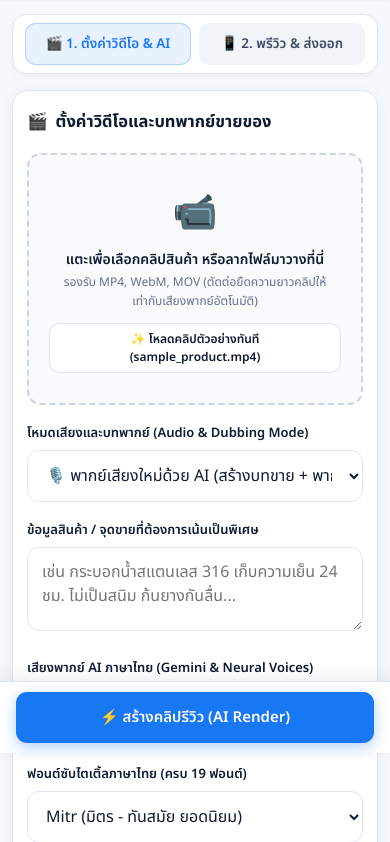
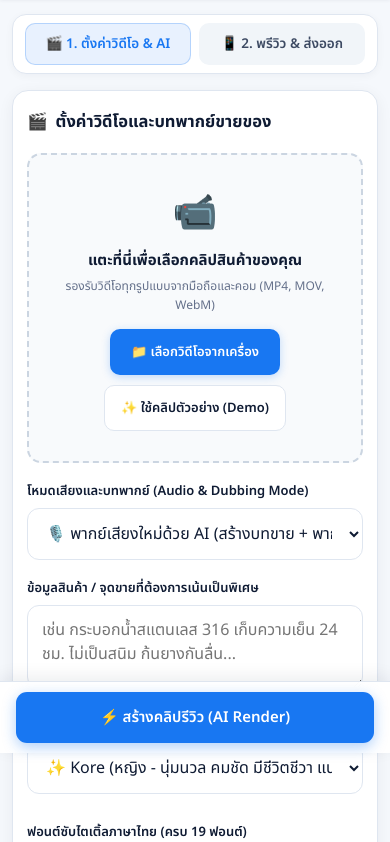
Before and after one commit to zerogamenet1-prog/likes-auto, a FastAPI app: page /studio in a window 390 px wide. Shown: the part 91-933 px from the top of the page. Run offline with FastAPI, Linux system fonts and the light colour scheme; data comes from the database, SQL or seed files in the repository.

Commit message:
fix(studio): improve video upload UX with direct file picker, tap-anywhere dropzone, and mobile sticky render trigger

```diff
--- a/studio.html
+++ b/studio.html
@@ -209,6 +209,13 @@
       height: 100%;
       opacity: 0;
       cursor: pointer;
+      z-index: 5;
+    }
+
+    .drop-icon,
+    .drop-title,
+    .drop-hint {
+      pointer-events: none;
     }
 
     .drop-icon {
@@ -728,15 +735,19 @@
         </div>
 
         <!-- Dropzone -->
-        <div id="dropArea" class="dropzone">
-          <input type="file" id="videoInput" accept="video/mp4,video/webm,video/quicktime,video/*">
+        <div id="dropArea" class="dropzone" style="cursor: pointer;" onclick="handleDropzoneClick(event)">
+          <input type="file" id="videoInput" accept="video/*" title="แตะเพื่อเลือกวิดีโอ">
           <div class="drop-icon">📹</div>
-          <div id="dropPrompt" class="drop-title">แตะเพื่อเลือกคลิปสินค้า หรือลากไฟล์มาวางที่นี่</div>
-          <div class="drop-hint">รองรับ MP4, WebM, MOV (ตัดต่อยืดความยาวคลิปให้เท่ากับเสียงพากย์อัตโนมัติ)</div>
-          <div style="margin-top: 12px;">
-            <button type="button" id="btnLoadDemo" class="btn btn-secondary"
-              style="font-size: 12px; padding: 6px 14px; position: relative; z-index: 10;">
-              ✨ โหลดคลิปตัวอย่างทันที (sample_product.mp4)
+          <div id="dropPrompt" class="drop-title" style="font-size: 15px; font-weight: 700; color: var(--lp-ink);">แตะที่นี่เพื่อเลือกคลิปสินค้าของคุณ</div>
+          <div class="drop-hint" style="font-size: 12px; color: var(--lp-muted); margin-top: 4px;">รองรับวิดีโอทุกรูปแบบจากมือถือและคอม (MP4, MOV, WebM)</div>
+          <div style="margin-top: 14px; display: flex; gap: 10px; justify-content: center; flex-wrap: wrap; position: relative; z-index: 10;">
+            <button type="button" class="btn btn-primary" onclick="event.stopPropagation();document.getElementById('videoInput').click()"
+              style="font-size: 13px; padding: 9px 20px; border-radius: 10px; font-weight: 600; box-shadow: 0 2px 8px rgba(24,119,242,0.25); pointer-events: auto;">
+              📁 เลือกวิดีโอจากเครื่อง
+            </button>
+            <button type="button" id="btnLoadDemo" class="btn btn-secondary" onclick="event.stopPropagation();triggerLoadDemoVideo()"
+              style="font-size: 13px; padding: 9px 16px; border-radius: 10px; font-weight: 600; pointer-events: auto;">
+              ✨ ใช้คลิปตัวอย่าง (Demo)
             </button>
           </div>
         </div>
@@ -1120,7 +1131,7 @@
 
   <!-- Mobile Sticky Floating Render Button -->
   <div class="mobile-sticky-action" id="mobileStickyBar">
-    <button type="button" id="btnStickyRender" class="btn btn-primary btn-block" style="box-shadow: 0 4px 14px rgba(24,119,242,0.35); font-size: 15px; padding: 13px;" onclick="document.getElementById('btnStartRender').click()">
+    <button type="button" id="btnStickyRender" class="btn btn-primary btn-block" style="box-shadow: 0 4px 14px rgba(24,119,242,0.35); font-size: 15px; padding: 13px;" onclick="handleMobileStickyRender()">
       ⚡ สร้างคลิปรีวิว (AI Render)
     </button>
   </div>
@@ -1215,14 +1226,40 @@
     })
     checkExt()
 
+    // Dropzone Click Handler
+    window.handleDropzoneClick = function (e) {
+      if (e.target && e.target.closest('button')) return
+      document.getElementById('videoInput').click()
+    }
+
+    // Video Selected Handler
+    window.handleVideoSelected = function (file) {
+      if (!file) return
+      loadedVideoFile = file
+      const sizeMB = (file.size / (1024 * 1024)).toFixed(1)
+      const promptEl = document.getElementById('dropPrompt')
+      const areaEl = document.getElementById('dropArea')
+      if (promptEl) {
+        promptEl.innerHTML = `✅ <strong>${file.name}</strong> (${sizeMB} MB พร้อมตัดต่อ)`
+      }
+      if (areaEl) {
+        areaEl.style.borderColor = '#10b981'
+        areaEl.style.background = 'rgba(16, 185, 129, 0.08)'
+      }
+      try {
+        reelPlayer.src = URL.createObjectURL(file)
+      } catch (err) { }
+
+      btnStartRender.disabled = false
+      const stickyBtn = document.getElementById('btnStickyRender')
+      if (stickyBtn) stickyBtn.disabled = false
+      addLog(`[File] ✅ เลือกวิดีโอเรียบร้อย: ${file.name} (${sizeMB} MB)`)
+    }
+
     // File input
     videoInput.addEventListener('change', (e) => {
-      const file = e.target.files[0]
-      if (!file) return
-      loadedVideoFile = file
-      dropPrompt.innerHTML = `<strong>${file.name}</strong> (${(file.size / (1024 * 1024)).toFixed(1)} MB)`
-      reelPlayer.src = URL.createObjectURL(file)
-      btnStartRender.disabled = false
+      const file = e.target.files && e.target.files[0]
+      if (file) handleVideoSelected(file)
     })
 
     // Drag and drop
@@ -1231,42 +1268,50 @@
     dropArea.addEventListener('dragleave', () => dropArea.classList.remove('active'))
     dropArea.addEventListener('drop', (e) => {
       e.preventDefault(); dropArea.classList.remove('active')
-      if (e.dataTransfer.files.length) {
-        videoInput.files = e.dataTransfer.files
-        videoInput.dispatchEvent(new Event('change'))
+      if (e.dataTransfer.files && e.dataTransfer.files.length) {
+        handleVideoSelected(e.dataTransfer.files[0])
       }
     })
 
     // Load demo sample
-    async function loadDemoVideo() {
+    window.triggerLoadDemoVideo = async function () {
+      const promptEl = document.getElementById('dropPrompt')
+      if (promptEl) promptEl.innerHTML = '⏳ กำลังดาวน์โหลดคลิปตัวอย่าง...'
       try {
-        const resp = await fetch('/sample_product.mp4')
+        let resp = null
+        for (const url of ['/sample_product.mp4', ONLINE_TUNNEL_URL + '/sample_product.mp4']) {
+          try {
+            resp = await fetch(url)
+            if (resp && resp.ok) break
+          } catch (e) { }
+        }
+        if (!resp || !resp.ok) throw new Error('ไม่สามารถเข้าถึงไฟล์ตัวอย่างได้')
         const blob = await resp.blob()
-        loadedVideoFile = new File([blob], 'sample_product.mp4', { type: 'video/mp4' })
-        dropPrompt.innerHTML = `<strong>sample_product.mp4</strong> (${(loadedVideoFile.size / (1024 * 1024)).toFixed(1)} MB)`
-        reelPlayer.src = URL.createObjectURL(loadedVideoFile)
-        btnStartRender.disabled = false
-        return true
+        const file = new File([blob], 'sample_product.mp4', { type: 'video/mp4' })
+        handleVideoSelected(file)
+        alert('✅ โหลดคลิปตัวอย่างสำเร็จ พร้อมกดตัดต่อได้ทันที!')
       } catch (err) {
-        return false
-      }
-    }
-
-    document.getElementById('btnLoadDemo').addEventListener('click', async (e) => {
-      e.stopPropagation()
-      const ok = await loadDemoVideo()
-      if (ok) {
-        alert('โหลดคลิปตัวอย่างสำเร็จ พร้อมกดตัดต่อได้ทันที!')
-      } else {
-        alert('กรุณาเปิดหน้าเว็บผ่าน http://localhost:8000/studio เพื่อโหลดคลิปตัวอย่าง')
-      }
-    })
+        if (promptEl) promptEl.innerHTML = 'แตะที่นี่เพื่อเลือกคลิปสินค้าของคุณ'
+        alert('เกิดข้อผิดพลาดในการโหลดคลิปตัวอย่าง: ' + err.message + '\nแนะนำให้แตะปุ่ม "เลือกวิดีโอจากเครื่อง" เพื่อใช้วิดีโอของคุณได้เลยครับ')
+      }
+    }
+
+    // Mobile Sticky Render Handler
+    window.handleMobileStickyRender = function () {
+      if (!loadedVideoFile) {
+        alert('📹 กรุณาแตะเลือกไฟล์วิดีโอสินค้าของคุณก่อนครับ (แตะที่กล่องเลือกวิดีโอด้านบน หรือกด "ใช้คลิปตัวอย่าง")')
+        document.getElementById('videoInput').click()
+        return
+      }
+      runNativeRender()
+    }
 
     // Render Execution
     btnStartRender.addEventListener('click', async () => {
       if (!loadedVideoFile) {
-        const loaded = await loadDemoVideo()
-        if (!loaded) return alert('กรุณาเลือกไฟล์วิดีโอก่อน')
+        alert('📹 กรุณาแตะเลือกไฟล์วิดีโอสินค้าของคุณก่อนครับ')
+        document.getElementById('videoInput').click()
+        return
       }
 
       btnStartRender.disabled = true
```
Also changed, not shown: templates/studio.html (+85 -40 lines).
